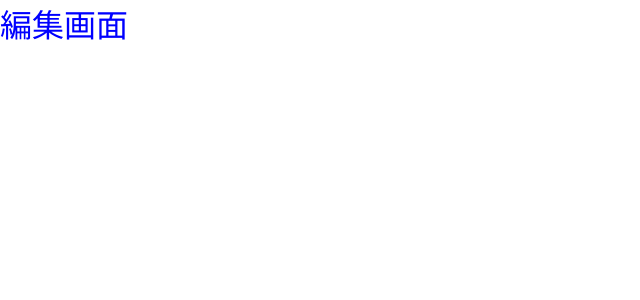
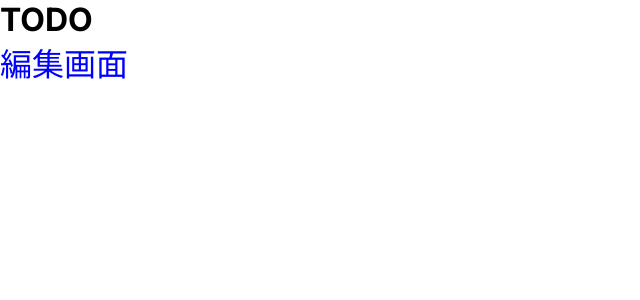
Before and after one commit to NTD1995/todo-app-next-js-api-2, a Next.js app: page /todos/1/edit in a window 1280 px wide. Shown: the top 300 px of the page, without its empty margins (0-640 px from the left). Built offline with nearby package versions, Linux system fonts and the light colour scheme.

Commit message:
todo-app修正

```diff
--- a/src/app/layout.tsx
+++ b/src/app/layout.tsx
@@ -1,6 +1,7 @@
 import type { Metadata } from "next";
 import { Inter } from "next/font/google";
 import "./globals.css";
+import { Headers } from "../components/Header";
 
 const inter = Inter({ subsets: ["latin"] });
 
@@ -16,7 +17,9 @@ export default function RootLayout({
 }>) {
   return (
     <html lang="en">
-      <body className={inter.className}>{children}</body>
+      <body className={inter.className}>
+        <Headers />
+        {children}</body>
     </html>
   );
 }
--- a/src/components/Header.tsx
+++ b/src/components/Header.tsx
@@ -1,4 +1,6 @@
+import React from 'react';
+
 // ヘッダー部分のコンポーネント
 export const Headers = () => {
-  return <></>;
+  return  <h1>TODO</h1>;
 };
```
